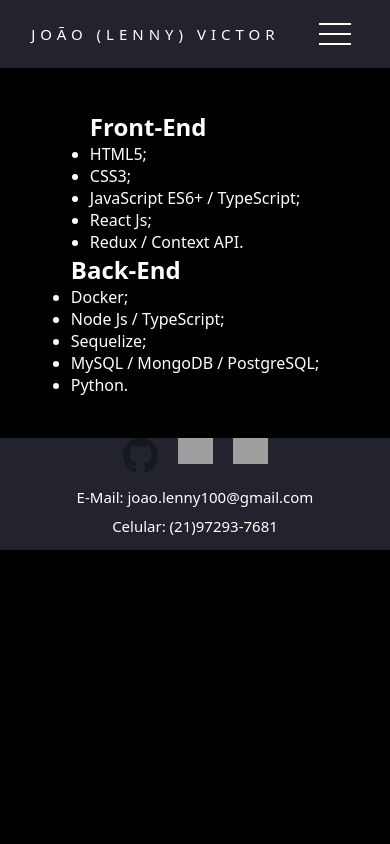
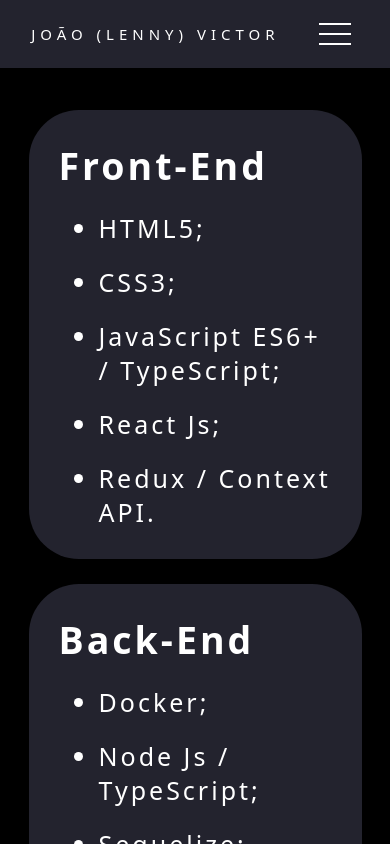
Before and after one commit to JVLENNY10/JVLENNY10.github.io, a React (Create React App) app: page /skills in a window 390 px wide. Shown: the top 844 px of the page. Built offline with nearby package versions, Linux system fonts and the light colour scheme; grey boxes are pictures that could not be loaded.

Commit message:
CSS - Pages - skills.css
- Adequando o arquivo as mudanças de "Skills.jsx".

```diff
--- a/src/css/pages/skills.css
+++ b/src/css/pages/skills.css
@@ -1,47 +1,41 @@
-.skills-page {
+.skills-section {
   align-items: center;
   display: flex;
+  flex-wrap: wrap;
+  justify-content: space-evenly;
+  letter-spacing: 3px;
   min-height: 84vh;
 }
 
-.skills-section {
-  display: flex;
-  flex-wrap: wrap;
-  justify-content: space-evenly;
-  width: 100vw;
-}
-
-.skills-section article {
+.skills-container {
   background-color: #23232e;
   border-radius: 50px;
-  color: #fff;
   font-size: 25px;
-  letter-spacing: 3px;
   max-width: 505px;
   padding: 30px;
   width: 70%;
 }
 
-.skills-section article ul {
+.skills-container ul {
   margin-left: 40px;
 }
 
-.skills-section article ul li {
+.skills-container ul li {
   margin-top: 20px;
 }
 
-@media (max-width: 339px) {
-  .skills-section article {
+@media (max-width: 340px) {
+  .skills-container {
     font-size: 20px;
   }
 }
 
-@media (max-width: 1129px) {
-  .skills-section {
-    margin: 5vh auto;
+@media (max-width: 1130px) {
+  .front-end-skills {
+    margin-top: 5vh;
   }
 
-  .skills-section .skills-article-back {
-    margin-top: 3vh;
+  .back-end-skills {
+    margin: 3vh 0 5vh;
   }
 }
```
